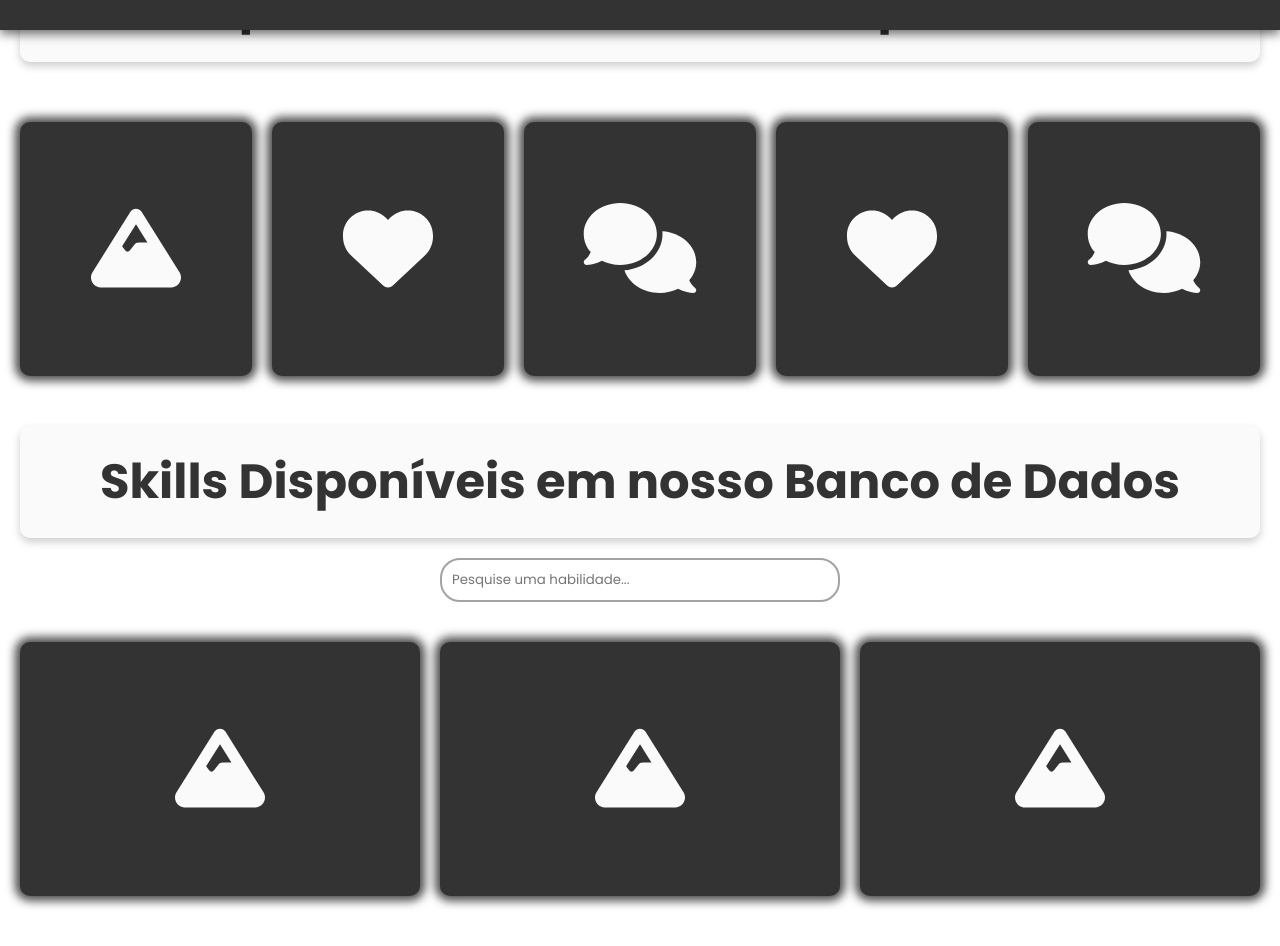
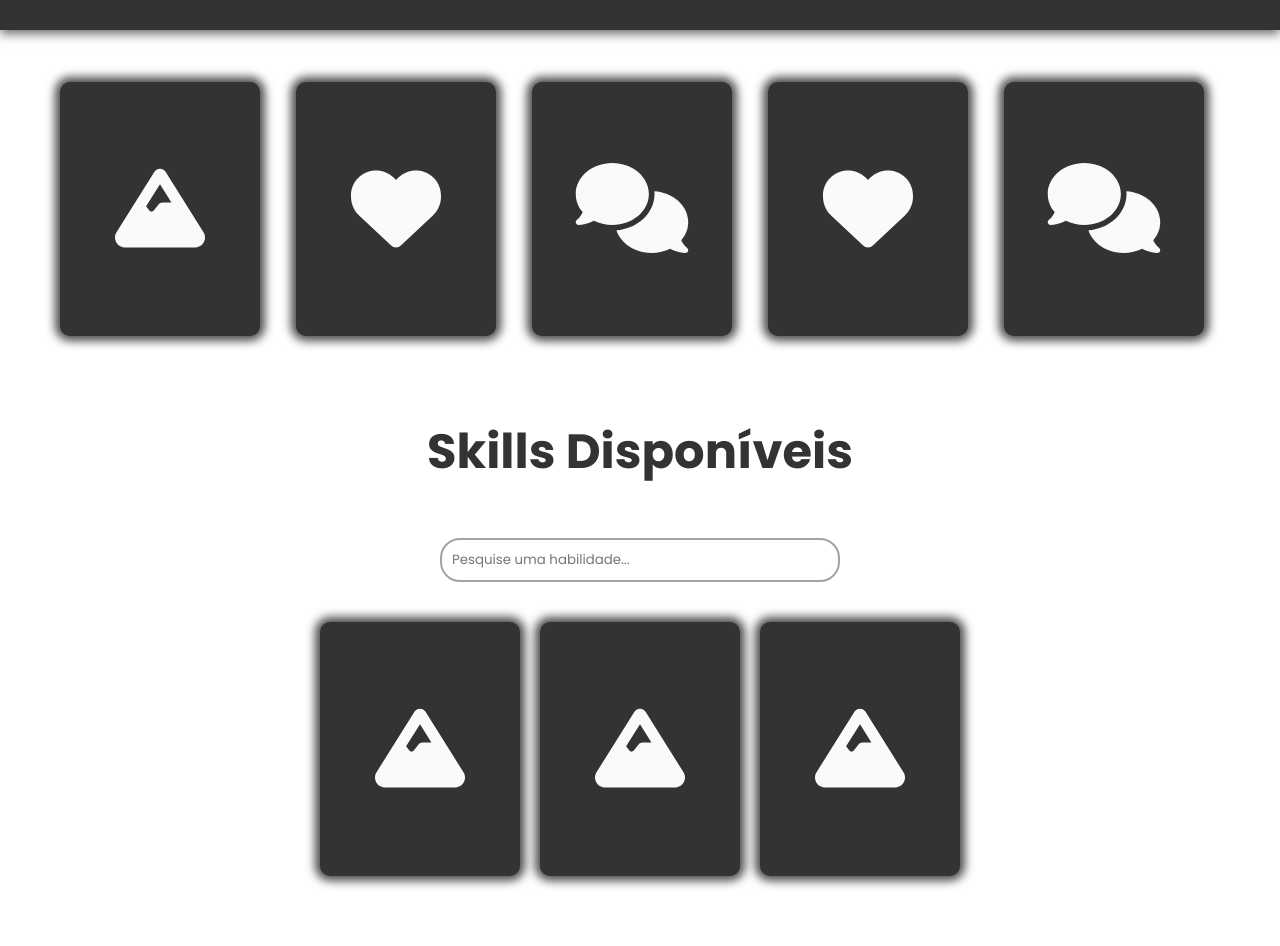
Before and after one commit to MedusaGabriel/SoftSkillHub, a React (Vite) app in the folder soft-skill-hub/: page /habilidades in a window 1280 px wide. Shown: the part 920-1866 px from the top of the page. Built offline with nearby package versions, Linux system fonts and the light colour scheme; data requests are answered from the project's data file.

Commit message:
Update design habilidades

```diff
--- a/soft-skill-hub/src/components/header/Header.css
+++ b/soft-skill-hub/src/components/header/Header.css
@@ -74,7 +74,7 @@ header ul li a:hover {
    =================== */
 .navigation {
     display: flex;
-    justify-content: center; /* Centraliza o conteúdo horizontalmente */
+    justify-content: end; /* Centraliza o conteúdo horizontalmente */
     width: 100%; /* Garante que a navegação ocupe todo o espaço disponível */
 }
 
--- a/soft-skill-hub/src/pages/habilidades/Habilidades.css
+++ b/soft-skill-hub/src/pages/habilidades/Habilidades.css
@@ -40,8 +40,8 @@
 
 /* Containers */
 .skill-container {
-  min-height: 150vh;
-  padding: 20px;
+  min-height: 140vh;
+  margin: 0 30;
   display: flex;
   flex-direction: column;
   align-items: center;
@@ -55,47 +55,51 @@
   min-height: 100vh;
   color: var(--darkcolor);
   text-align: center;
-  overflow: auto; /* Garante que animações não "transbordem" */
+  overflow: auto;
 }
 
 .container-grid {
   display: grid;
-  grid-template-columns: repeat(auto-fit, minmax(200px, 1fr));
+  grid-template-columns: repeat(auto-fit, 200px); /* Tamanho fixo para os itens */
   gap: 20px;
+  justify-content: center; /* Centraliza os itens horizontalmente */
+  align-content: center; /* Centraliza os itens verticalmente */
   margin-top: 20px;
 }
 
+
 .container-cardsH {
   display: grid;
-  grid-template-columns: repeat(auto-fit, minmax(200px, 1fr)); /* Responsivo */
-  gap: 20px; /* Espaçamento entre os conjuntos de habilidade */
-  margin-top: 40px;
+  grid-template-columns: repeat(auto-fit, minmax(200px, 1fr));
+  gap: 20px;
 }
 
-/* Titles */
-#Primary, #Secondary {
-  display: flex;
-  justify-content: center;
-  align-items: center;
-  font-size: 2.5rem;
-  font-size: clamp(2rem, 5vw, 3rem);
-  padding: 20px;
-  box-sizing: border-box;
-  border-radius: 10px;
-  background-color: var(--whitecolor);
-  box-shadow: 0 4px 8px rgba(0, 0, 0, 0.2);
-  backdrop-filter: blur(20px);
+.centered-content {
+  margin: 0 auto;
+  max-width: 1200px; /* Ajuste conforme necessário */
+  padding: 0 20px; /* Margem nas laterais */
+}
+
+.primary {
+  margin: 80px auto 30px auto;
+  color: var(--darkcolor);
+  text-align: center;
   width: 100%;
-  height: 100%;
-  color: var(--darkcolor);
-  margin-top: 50px;
   font-family: 'Poppins', sans-serif;
 }
 
+.primary h2 {
+  color: var(--darkcolor);
+  font-size: 3em;
+  font-family: 'Poppins', sans-serif;
+}
+
+
+
 /* Cards */
 .cardH {
-  width: 100%;
-  height: 254px;
+  width: 200px; /* Largura fixa */
+  height: 254px; /* Altura fixa */
   background: var(--darkcolor);
   transition: all 0.4s;
   border-radius: 10px;
@@ -143,7 +147,7 @@
   align-items: center;
   opacity: 1;
   border-radius: 15px;
-  text-align: center; /* Centraliza o texto horizontalmente */
+  text-align: center;
 }
 
 .cardH:hover .first-content {
@@ -160,15 +164,15 @@
   align-items: center;
   border-radius: 15px;
   transition: all 0.4s;
-  font-size: 0px;
   transform: rotate(90deg) scale(-1);
-  text-align: center; /* Centraliza o texto horizontalmente */
+  text-align: center;
+  font-size: 1.5rem;
 }
 
 .cardH:hover .second-content {
   opacity: 1;
   height: 100%;
-  font-size: 1.8rem;
+  font-size: 1.5rem;
   transform: rotate(0deg);
 }
 
--- a/soft-skill-hub/src/pages/habilidades/Habilidades.jsx
+++ b/soft-skill-hub/src/pages/habilidades/Habilidades.jsx
@@ -51,13 +51,15 @@ const Habilidades = () => {
     <div>
       <div className="containerHs">
         <div className="container-titleH">
-          <h1 id="TituloS">Central <span>Habilidades</span></h1>
+          <h1 id="TituloS">Central de <span>Habilidades</span></h1>
         </div>
       </div>
 
-      <main>
+      <main className="centered-content">
         <div className="skill-container">
-          <h2 id="Primary">Principais características mais procuradas:</h2>
+        <section className="primary">
+            <h2>Principais características mais procuradas:</h2>
+          </section>
           <div className="container-cardsH">
             <div className="cardH">
               <div className="first-content">
@@ -114,8 +116,9 @@ const Habilidades = () => {
               </div>
             </div>
           </div>
-
-          <h2 id="Secondary">Skills Disponíveis em nosso Banco de Dados</h2>
+          <section className="primary">
+            <h2>Skills Disponíveis</h2>
+          </section>
 
           <div className="search-container">
             <input
```
